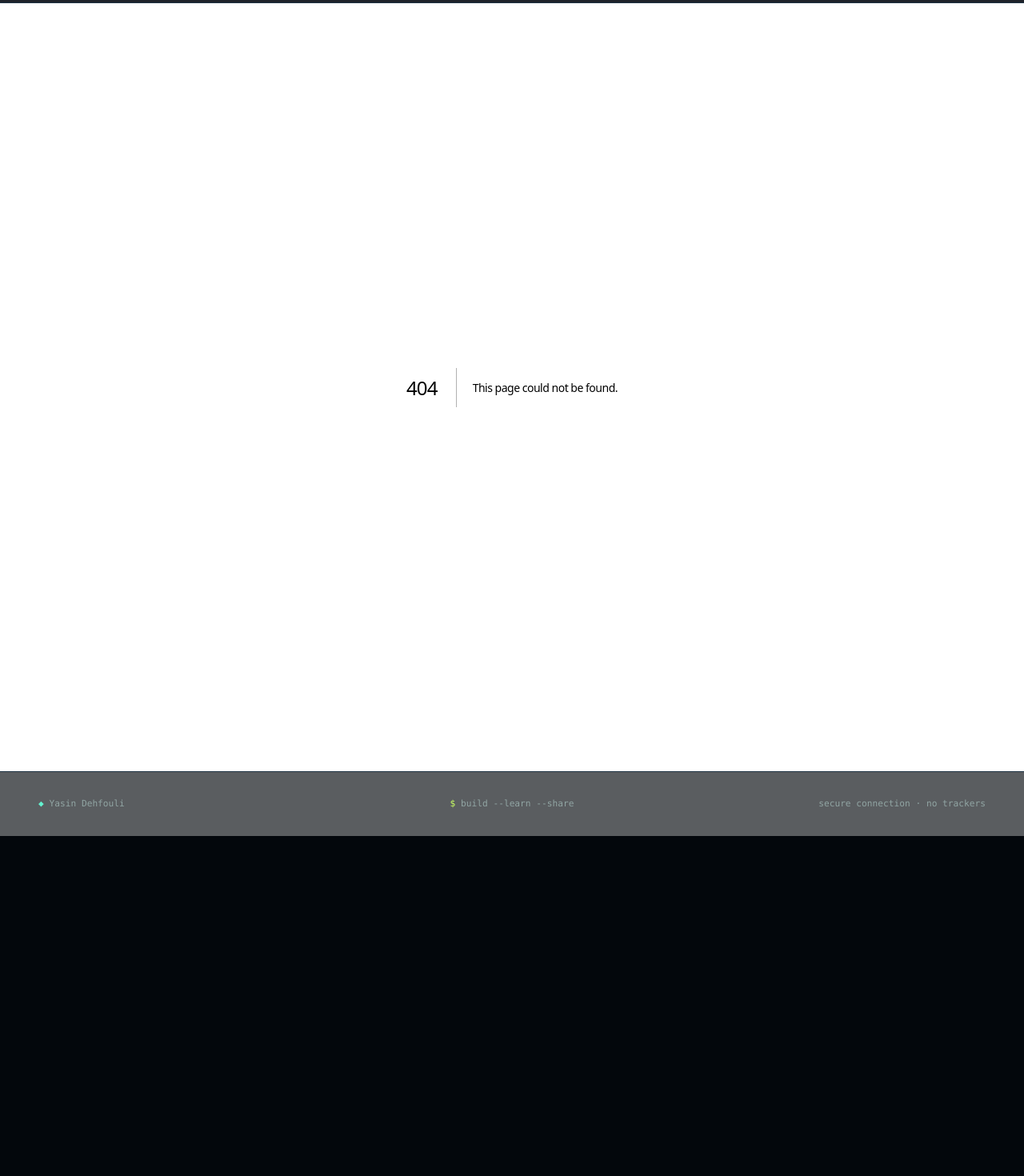
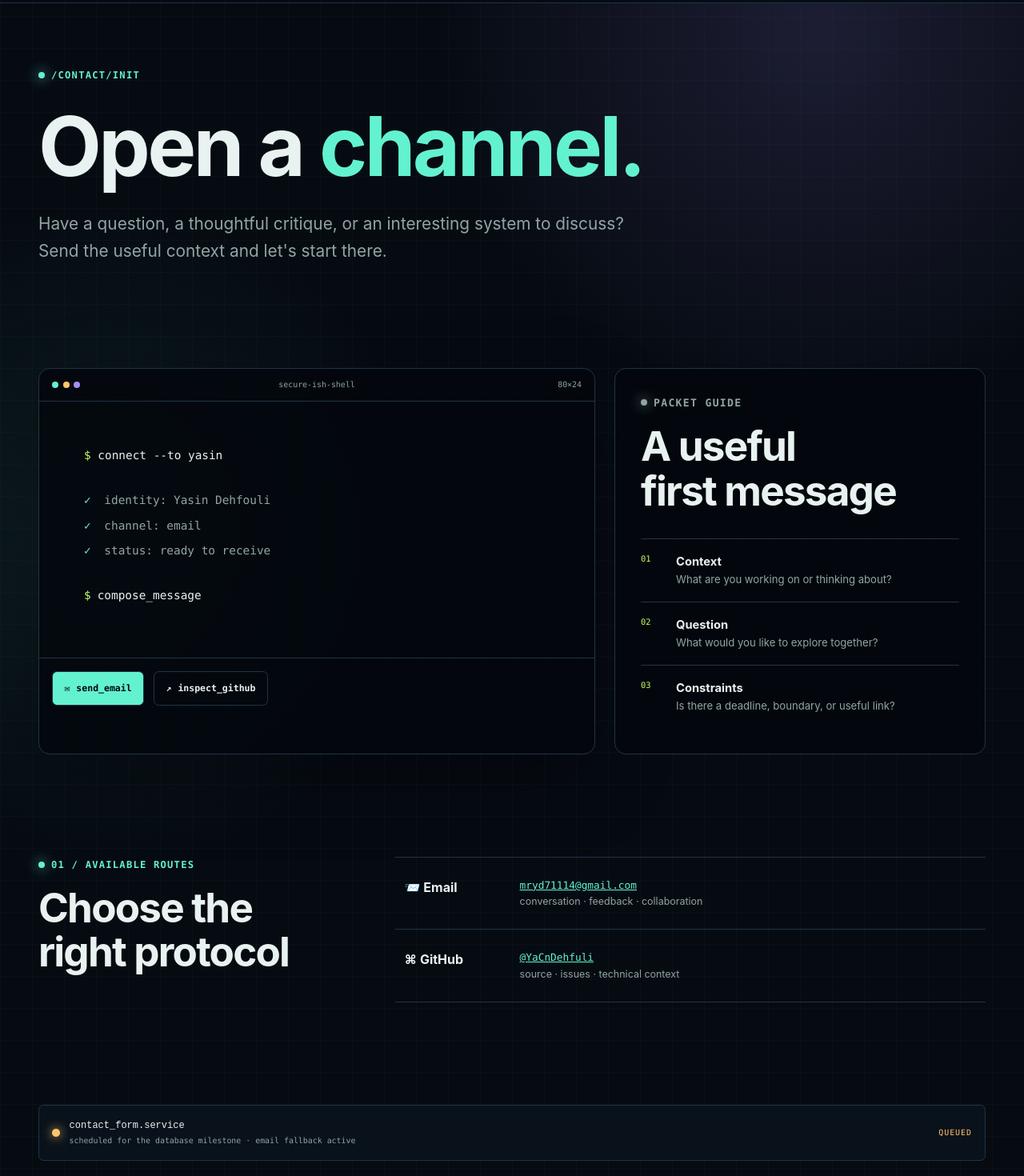
Before and after one commit to YaCnDehfuli/Website_Design, a Next.js app: page /contact in a window 1280 px wide. Before the commit this address had no page. Shown: the part 100-1570 px from the top of the page at 80% size. Before the commit the page ends 1145 px from the top, so only its background shows below. Built offline with nearby package versions, Linux system fonts and the light colour scheme.

Commit message:
feat(contact): add contact page and email fallback

```diff
--- /dev/null
+++ b/src/app/contact/page.module.css
@@ -0,0 +1,301 @@
+.page {
+  display: grid;
+  gap: clamp(5rem, 10vw, 8rem);
+}
+
+.intro {
+  display: grid;
+  justify-items: start;
+  gap: var(--space-5);
+}
+
+.intro h1 span {
+  color: var(--color-cyan);
+}
+
+.connection {
+  display: grid;
+  align-items: stretch;
+  gap: var(--space-5);
+  grid-template-columns: minmax(0, 1.2fr) minmax(18rem, 0.8fr);
+}
+
+.terminal,
+.routingGuide {
+  border: 1px solid var(--color-line);
+  border-radius: var(--radius-md);
+  background: rgb(3 7 12 / 84%);
+}
+
+.terminal {
+  overflow: hidden;
+  box-shadow: 0 2rem 6rem rgb(0 0 0 / 30%);
+}
+
+.terminalBar {
+  display: grid;
+  align-items: center;
+  padding: var(--space-3) var(--space-4);
+  border-bottom: 1px solid var(--color-line);
+  color: var(--color-muted);
+  font-family: var(--font-mono);
+  font-size: 0.62rem;
+  grid-template-columns: 1fr auto 1fr;
+}
+
+.terminalBar > span:last-child {
+  justify-self: end;
+}
+
+.dots {
+  display: flex;
+  gap: 0.35rem;
+}
+
+.dots i {
+  width: 0.5rem;
+  height: 0.5rem;
+  border-radius: 50%;
+  background: var(--color-cyan);
+}
+
+.dots i:nth-child(2) {
+  background: var(--color-amber);
+}
+
+.dots i:nth-child(3) {
+  background: var(--color-violet);
+}
+
+.terminalBody {
+  min-height: 20rem;
+  padding: clamp(1.5rem, 5vw, 3.5rem);
+  font-family: var(--font-mono);
+  font-size: clamp(0.75rem, 2vw, 0.9rem);
+}
+
+.terminalBody > p span {
+  color: var(--color-lime);
+}
+
+.output {
+  display: grid;
+  margin: var(--space-6) 0;
+  gap: var(--space-2);
+  color: var(--color-muted);
+}
+
+.output span {
+  margin-right: var(--space-2);
+  color: var(--color-cyan);
+}
+
+.prompt {
+  display: flex;
+  align-items: center;
+  gap: var(--space-2);
+}
+
+.prompt i {
+  width: 0.55rem;
+  height: 1.05rem;
+  background: var(--color-lime);
+  animation: cursor 1s steps(1) infinite;
+}
+
+.terminalActions {
+  display: flex;
+  flex-wrap: wrap;
+  padding: var(--space-4);
+  border-top: 1px solid var(--color-line);
+  gap: var(--space-3);
+}
+
+.terminalActions a {
+  display: inline-flex;
+  align-items: center;
+  gap: var(--space-2);
+  padding: 0.7rem 0.9rem;
+  border: 1px solid var(--color-line);
+  border-radius: var(--radius-sm);
+  font-family: var(--font-mono);
+  font-size: 0.72rem;
+  font-weight: 700;
+  text-decoration: none;
+}
+
+.emailAction {
+  background: var(--color-cyan);
+  color: var(--color-bg-deep);
+}
+
+.githubAction:hover {
+  border-color: var(--color-cyan);
+  color: var(--color-cyan);
+}
+
+.routingGuide {
+  display: grid;
+  align-content: start;
+  padding: var(--space-6);
+  gap: var(--space-6);
+}
+
+.routingGuide > div {
+  display: grid;
+  gap: var(--space-4);
+}
+
+.routingGuide ul {
+  display: grid;
+  padding: 0;
+  margin: 0;
+  list-style: none;
+}
+
+.routingGuide li {
+  display: grid;
+  padding-block: var(--space-4);
+  border-top: 1px solid var(--color-line);
+  gap: var(--space-3);
+  grid-template-columns: 2rem 1fr;
+}
+
+.routingGuide li > span {
+  color: var(--color-lime);
+  font-family: var(--font-mono);
+  font-size: 0.65rem;
+}
+
+.routingGuide p {
+  color: var(--color-muted);
+  font-size: 0.82rem;
+}
+
+.routingGuide strong {
+  display: block;
+  color: var(--color-text);
+  font-size: 0.92rem;
+}
+
+.channels {
+  display: grid;
+  align-items: start;
+  gap: var(--space-7);
+  grid-template-columns: 0.7fr 1.3fr;
+}
+
+.channels > div {
+  display: grid;
+  gap: var(--space-4);
+}
+
+.channels dl {
+  padding: 0;
+  border-top: 1px solid var(--color-line);
+  margin: 0;
+}
+
+.channels dl > div {
+  display: grid;
+  padding: var(--space-5) var(--space-3);
+  border-bottom: 1px solid var(--color-line);
+  gap: var(--space-4);
+  grid-template-columns: 8rem 1fr;
+}
+
+.channels dt {
+  font-weight: 700;
+}
+
+.channels dd {
+  display: grid;
+  margin: 0;
+}
+
+.channels dd a {
+  color: var(--color-cyan);
+  font-family: var(--font-mono);
+  font-size: 0.8rem;
+  overflow-wrap: anywhere;
+}
+
+.channels dd span {
+  color: var(--color-muted);
+  font-size: 0.78rem;
+}
+
+.serviceStatus {
+  display: grid;
+  align-items: center;
+  padding: var(--space-4);
+  border: 1px solid var(--color-line);
+  border-radius: var(--radius-sm);
+  background: rgb(11 20 32 / 65%);
+  gap: var(--space-3);
+  grid-template-columns: auto 1fr auto;
+}
+
+.statusLight {
+  width: 0.6rem;
+  height: 0.6rem;
+  border-radius: 50%;
+  background: var(--color-amber);
+  box-shadow: 0 0 0.8rem var(--color-amber);
+}
+
+.serviceStatus p {
+  display: grid;
+}
+
+.serviceStatus code {
+  color: var(--color-text);
+  font-size: 0.75rem;
+}
+
+.serviceStatus small,
+.serviceStatus > span:last-child {
+  color: var(--color-muted);
+  font-family: var(--font-mono);
+  font-size: 0.62rem;
+}
+
+.serviceStatus > span:last-child {
+  color: var(--color-amber);
+  letter-spacing: 0.1em;
+}
+
+@keyframes cursor {
+  50% {
+    opacity: 0;
+  }
+}
+
+@media (max-width: 48rem) {
+  .connection,
+  .channels {
+    grid-template-columns: 1fr;
+  }
+}
+
+@media (max-width: 32rem) {
+  .terminalBar {
+    grid-template-columns: 1fr auto;
+  }
+
+  .terminalBar > span:last-child {
+    display: none;
+  }
+
+  .channels dl > div {
+    grid-template-columns: 1fr;
+  }
+
+  .serviceStatus {
+    grid-template-columns: auto 1fr;
+  }
+
+  .serviceStatus > span:last-child {
+    display: none;
+  }
+}
--- /dev/null
+++ b/src/app/contact/page.tsx
@@ -0,0 +1,135 @@
+import type { Metadata } from "next";
+import { profile } from "@/content/profile";
+import styles from "./page.module.css";
+
+export const metadata: Metadata = {
+  title: "Contact",
+  description: `Contact ${profile.name} about software, security, AI, or shared technical interests.`,
+};
+
+const emailLink = `mailto:${profile.email}?subject=Hello%20Yasin`;
+
+export default function ContactPage() {
+  return (
+    <div className={styles.page}>
+      <header className={styles.intro}>
+        <p className="section-kicker">/contact/init</p>
+        <h1>
+          Open a <span>channel.</span>
+        </h1>
+        <p className="lede">
+          Have a question, a thoughtful critique, or an interesting system to discuss? Send the
+          useful context and let&apos;s start there.
+        </p>
+      </header>
+
+      <section className={styles.connection} aria-labelledby="connection-title">
+        <div className={styles.terminal}>
+          <div className={styles.terminalBar}>
+            <span className={styles.dots} aria-hidden="true">
+              <i />
+              <i />
+              <i />
+            </span>
+            <span>secure-ish-shell</span>
+            <span>80×24</span>
+          </div>
+          <div className={styles.terminalBody}>
+            <p>
+              <span>$</span> connect --to yasin
+            </p>
+            <div className={styles.output}>
+              <p>
+                <span>✓</span> identity: {profile.name}
+              </p>
+              <p>
+                <span>✓</span> channel: email
+              </p>
+              <p>
+                <span>✓</span> status: ready to receive
+              </p>
+            </div>
+            <p className={styles.prompt}>
+              <span>$</span> compose_message <i aria-hidden="true" />
+            </p>
+          </div>
+          <div className={styles.terminalActions}>
+            <a className={styles.emailAction} href={emailLink}>
+              <span aria-hidden="true">✉</span> send_email
+            </a>
+            <a
+              className={styles.githubAction}
+              href="https://github.com/YaCnDehfuli"
+              target="_blank"
+              rel="noreferrer"
+            >
+              <span aria-hidden="true">↗</span> inspect_github
+            </a>
+          </div>
+        </div>
+
+        <aside className={styles.routingGuide}>
+          <div>
+            <p className="section-kicker">packet guide</p>
+            <h2 id="connection-title">A useful first message</h2>
+          </div>
+          <ul>
+            <li>
+              <span aria-hidden="true">01</span>
+              <p>
+                <strong>Context</strong>
+                What are you working on or thinking about?
+              </p>
+            </li>
+            <li>
+              <span aria-hidden="true">02</span>
+              <p>
+                <strong>Question</strong>
+                What would you like to explore together?
+              </p>
+            </li>
+            <li>
+              <span aria-hidden="true">03</span>
+              <p>
+                <strong>Constraints</strong>
+                Is there a deadline, boundary, or useful link?
+              </p>
+            </li>
+          </ul>
+        </aside>
+      </section>
+
+      <section className={styles.channels} aria-labelledby="channels-title">
+        <div>
+          <p className="section-kicker">01 / available routes</p>
+          <h2 id="channels-title">Choose the right protocol</h2>
+        </div>
+        <dl>
+          <div>
+            <dt>📨 Email</dt>
+            <dd>
+              <a href={emailLink}>{profile.email}</a>
+              <span>conversation · feedback · collaboration</span>
+            </dd>
+          </div>
+          <div>
+            <dt>⌘ GitHub</dt>
+            <dd>
+              <a href="https://github.com/YaCnDehfuli">@YaCnDehfuli</a>
+              <span>source · issues · technical context</span>
+            </dd>
+          </div>
+        </dl>
+      </section>
+
+      <aside className={styles.serviceStatus} aria-label="Contact form status">
+        <span className={styles.statusLight} aria-hidden="true" />
+        <p>
+          <code>contact_form.service</code>
+          <small>scheduled for the database milestone · email fallback active</small>
+        </p>
+        <span>QUEUED</span>
+      </aside>
+    </div>
+  );
+}
```
